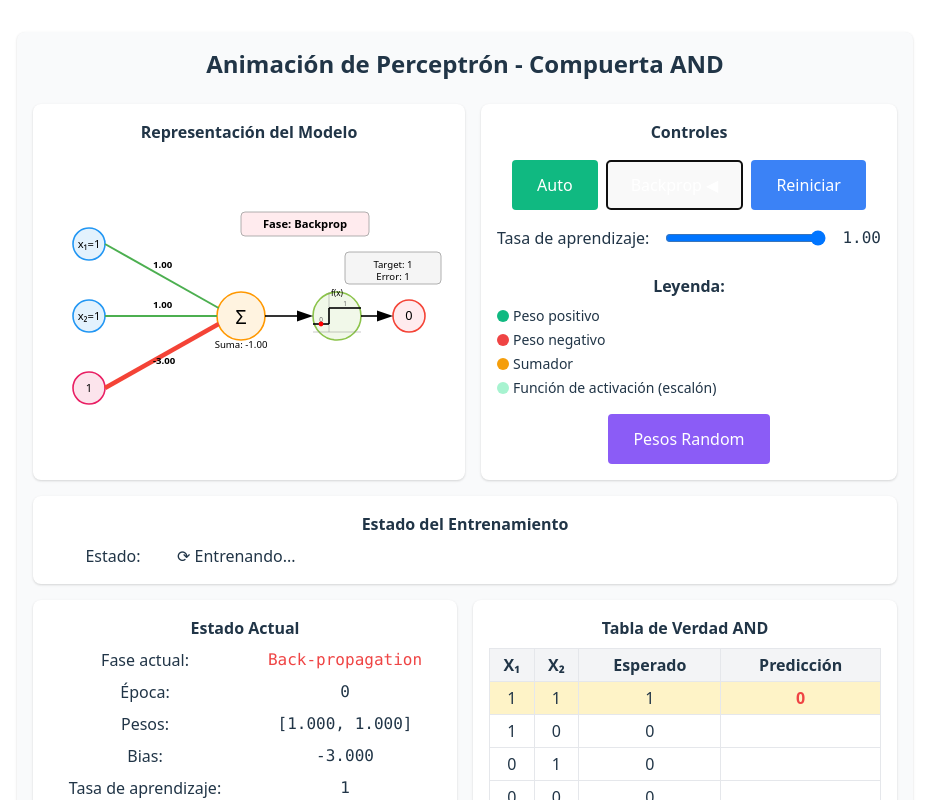
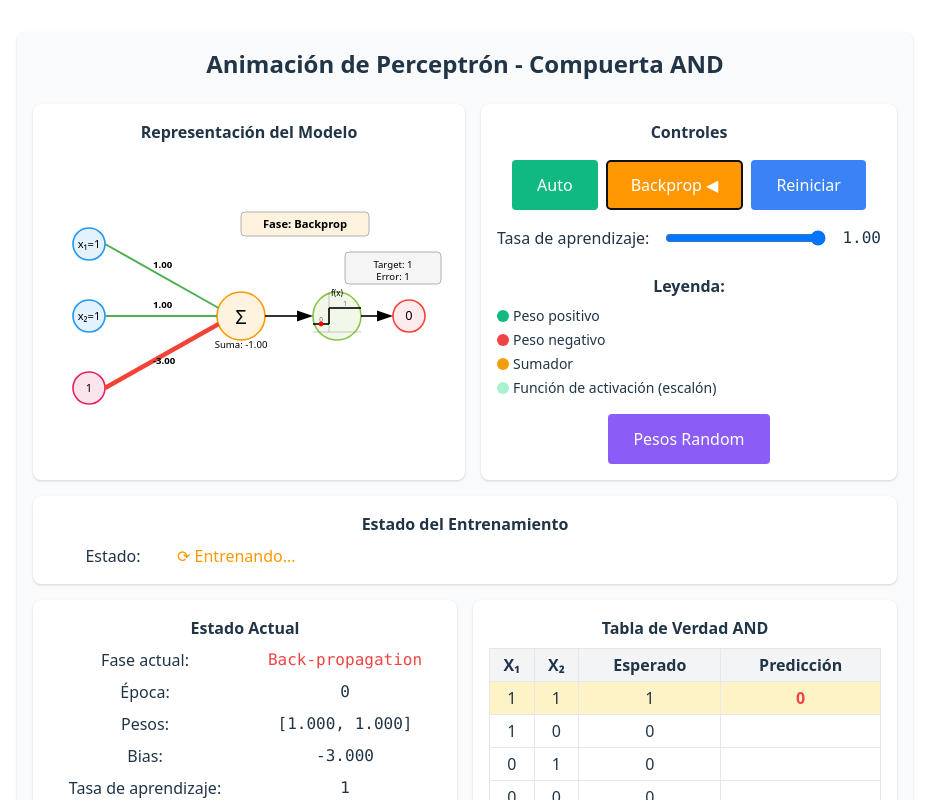
Before and after one commit to AntonioEscamilla/perceptron-visualization, a React (Vite) app: page / in a window 1280 px wide. Both pictures are taken after a click on the button "Forward ▶". Shown: the top 800 px of the page, without its empty margins (175-1104 px from the left). Built offline with nearby package versions, Linux system fonts and the light colour scheme.

Commit message:
Update PerceptronNetworkAnimation.tsx

```diff
--- a/src/components/PerceptronNetworkAnimation.tsx
+++ b/src/components/PerceptronNetworkAnimation.tsx
@@ -354,7 +354,7 @@ const PerceptronNetworkAnimation = () => {
         )}
 
         {/* Fase actual */}
-        <rect x="240" y="30" width="160" height="30" fill={phase === 'feedforward' ? "#E3F2FD" : "#FFEBEE"} stroke="#9E9E9E" strokeWidth="1" rx="5" />
+        <rect x="240" y="30" width="160" height="30" fill={phase === 'feedforward' ? "#E3F2FD" : "#FFF3E0"} stroke="#9E9E9E" strokeWidth="1" rx="5" />
         <text x="320" y="50" fontSize="14" fontWeight="bold" textAnchor="middle">
           Fase: {phase === 'feedforward' ? "Forward" : "Backprop"}
         </text>
@@ -389,7 +389,8 @@ const PerceptronNetworkAnimation = () => {
             </button>
             <button
               onClick={trainStep}
-              className={`px-6 py-3 rounded ${phase === 'feedforward' ? 'bg-blue-500 hover:bg-blue-600' : 'bg-orange-500 hover:bg-orange-600'} text-white`}
+              className={`px-6 py-3 rounded text-white`}
+              style={{backgroundColor: phase === 'feedforward' ? '#3b82f6' : '#FF9800'}}
               disabled={isRunning || isComplete}
             >
               {phase === 'feedforward' ? 'Forward ▶' : 'Backprop ◀'}
@@ -443,7 +444,14 @@ const PerceptronNetworkAnimation = () => {
         <div className="flex flex-col space-y-2">
           <div className="flex items-center">
             <div className="w-32">Estado:</div>
-            <div className={`font-medium ${isConverged ? (isComplete ? 'text-green-600' : 'text-blue-600') : 'text-amber-600'}`}>
+            <div
+              className="font-medium"
+              style={{
+                color: isConverged
+                  ? (isComplete ? '#16a34a' : '#2563eb')
+                  : '#FF9800'
+              }}
+            >
               {isComplete
                 ? '✓ Entrenamiento completado'
                 : (isConverged
```
